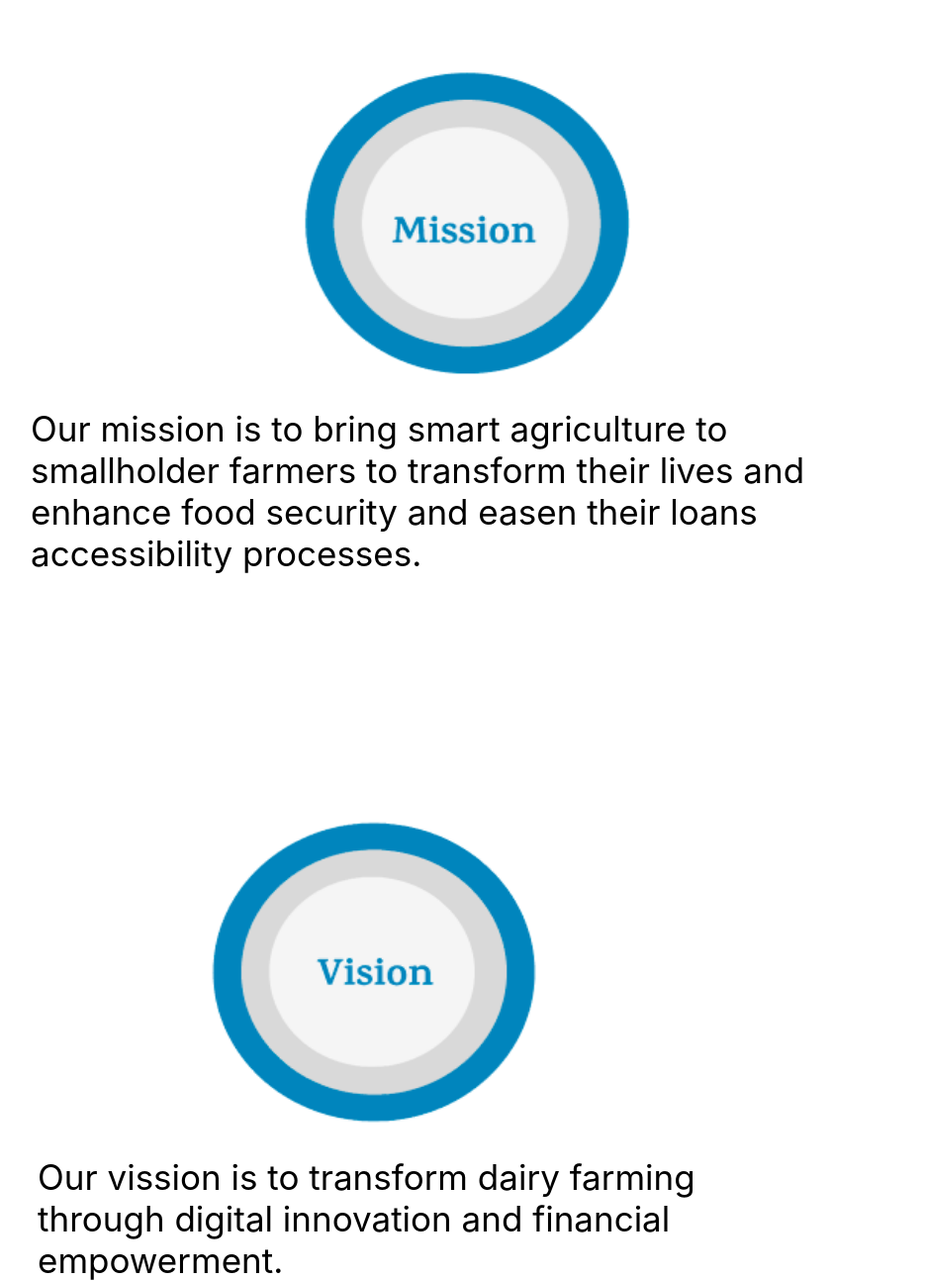
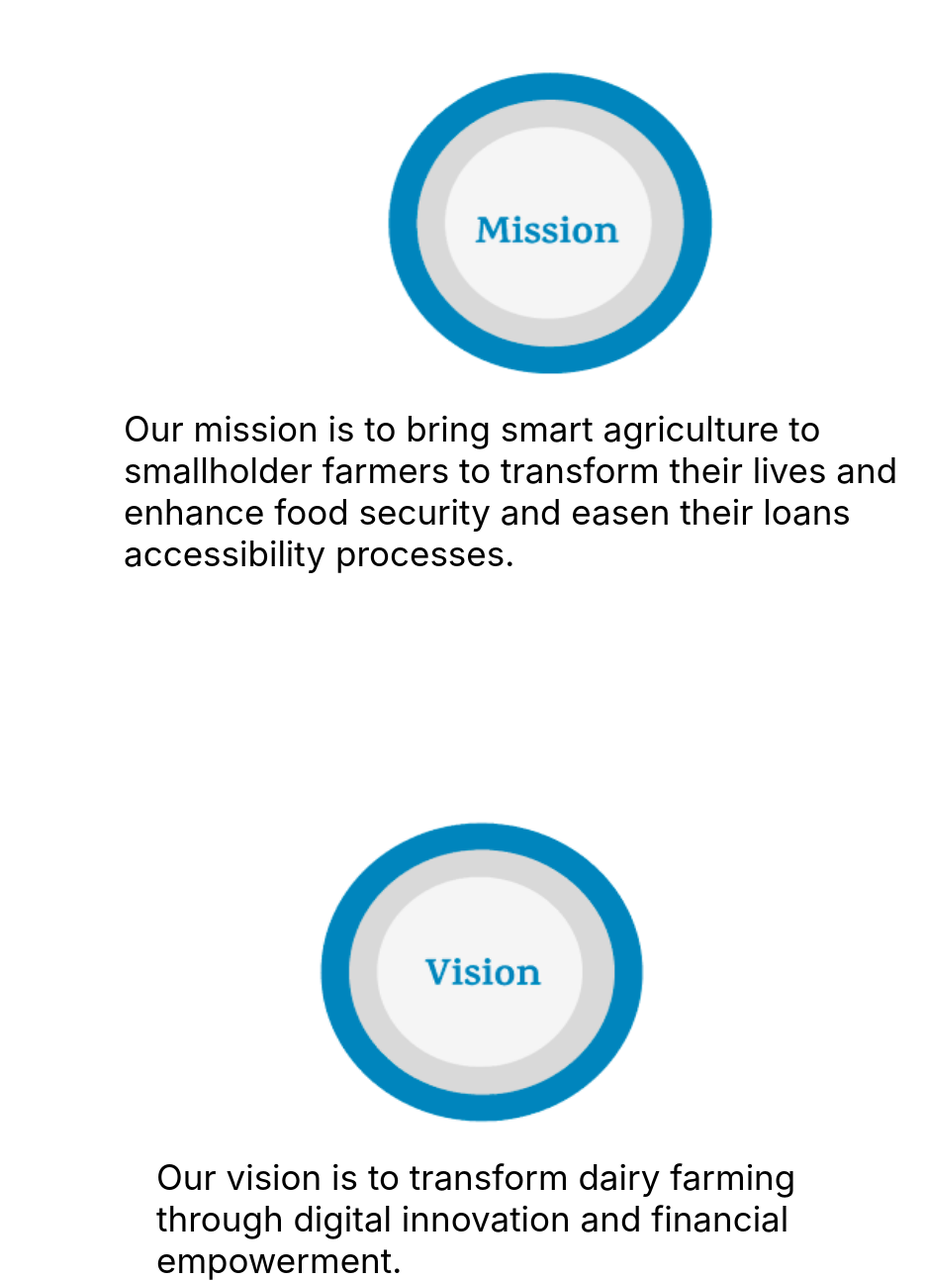
Before and after one commit to akirachix/Tech-Marvels-Informational, a React (Create React App) app in the folder wezesha/: page / in a window 1280 px wide. Shown: the whole page at 99% size, without its empty margins (92-1028 px from the left). Built offline with nearby package versions, Linux system fonts and the light colour scheme.

Commit message:
increased font size

```diff
--- a/wezesha/src/vision-mission/index.css
+++ b/wezesha/src/vision-mission/index.css
@@ -10,7 +10,7 @@ welcome{
     width: 30%;
     margin-top: 27px;
     margin-left: 58%;
-    font-size: 23px;
+    font-size: 30px;
     text-align: start;
 }
 .our-vission{
@@ -20,17 +20,17 @@ welcome{
     text-align: start;
     margin-left: 23%;
     flex-wrap: wrap;
-    font-size: 23px;
+    font-size: 30px;
 }
 #image{
     width: 323px;
     height: 259px;
-    margin-top: -3px;
+    margin-top: -6px;
     margin-left: 64%;
 }
 .imagee{
-    margin-top: -19.8%;
-    margin-left: -70px;
+    margin-top: -21.4%;
+    margin-left: -270px;
 }
 .mision{
    margin-left: -57px;
@@ -55,7 +55,7 @@ welcome{
         width: 150px;
         height: 160px;
         margin-top: 20px;
-        margin-left: 63%;
+        margin-left: 54%;
         transform: translateX(-50%);
     }
     .welcome{
@@ -89,18 +89,18 @@ welcome{
   }
   @media screen and (min-width:414px) and (max-width:556px){
     #image {
-        width: 280px;
-        height: 220px;
+        width: 208px;
+        height: 160px;
         margin-top: 20px;
-        margin-left: 89%;
+        margin-left: 59%;
         transform: translateX(-50%);
     }
 
     #images {
-        width: 250px;
-        height: 250px;
-        margin-top: 20px;
-        margin-left: 85%;
+        width: 170px;
+        height: 170px;
+        margin-top: 14px;
+        margin-left: 58%;
         transform: translateX(-50%);
     }
     .welcome{
@@ -109,20 +109,20 @@ welcome{
     .our-mission{
         color: rgb(0, 0, 0);
         flex-wrap: wrap;
-        width: 123%;
+        width: 63%;
         margin-top: 12px;
         margin-left:140px;
-        font-size: 32px;
+        font-size: 18px;
         text-align: start;
     }
     .our-vission{
         color: rgb(0, 0, 0);
-        width: 123%;
+        width: 63%;
         margin-top: 12px;
         text-align: start;
         margin-left: 150px;
         flex-wrap: wrap;
-        font-size: 32px;
+        font-size: 18px;
     }
     .imagee{
         margin-top: 15%;
@@ -130,6 +130,7 @@ welcome{
     }
     .mision{
         margin-left: -57px;
+        margin-top: -6%;
      }
 
   }
@@ -138,15 +139,15 @@ welcome{
         width: 360px;
         height: 250px;
         margin-top: 20px;
-        margin-left: 120%;
+        margin-left: 105%;
         transform: translateX(-50%);
     }
 
     #images {
-        width: 320px;
+        width: 308px;
         height: 277px;
         margin-top: 20px;
-        margin-left: 120%;
+        margin-left: 100%;
         transform: translateX(-50%);
     }
     .welcome{
@@ -155,7 +156,7 @@ welcome{
     .our-mission{
         color: rgb(0, 0, 0);
         flex-wrap: wrap;
-        width: 123%;
+        width: 110%;
         margin-top: 12px;
         margin-left:380px;
         font-size: 35px;
@@ -163,7 +164,7 @@ welcome{
     }
     .our-vission{
         color: rgb(0, 0, 0);
-        width: 123%;
+        width: 110%;
         margin-top: 12px;
         text-align: start;
         margin-left: 384px;
@@ -172,10 +173,10 @@ welcome{
     }
     .imagee{
         margin-top: 15%;
-        margin-left: -70px;
+        margin-left: -286px;
     }
     .mision{
-        margin-left: -57px;
+        margin-left: -287px;
      }
     }
 
@@ -222,6 +223,7 @@ welcome{
     }
     .mision{
         margin-left: -57px;
+        margin-top: -23px;
      }
   }
 
@@ -230,7 +232,7 @@ welcome{
         width: 370px;
         height: 280px;
         margin-top: 20px;
-        margin-left: 50%;
+        margin-left: 54%;
         transform: translateX(-50%);
     }
 
@@ -238,7 +240,7 @@ welcome{
         width: 300px;
         height: 320px;
         margin-top: 20px;
-        margin-left: 46%;
+        margin-left: 48%;
         transform: translateX(-50%);
     }
     .welcome{
@@ -264,10 +266,10 @@ welcome{
     }
     .imagee{
         margin-top: 15%;
-        margin-left: -70px;
+        margin-left: 30px;
     }
     .mision{
-        margin-left: -57px;
+        margin-left: 30px;
      }
 
   }
@@ -277,7 +279,7 @@ welcome{
         width: 460px;
         height: 350px;
         margin-top: 20px;
-        margin-left: 50%;
+        margin-left: 53%;
         transform: translateX(-50%);
     }
 
@@ -285,7 +287,7 @@ welcome{
         width: 370px;
         height: 360px;
         margin-top: 20px;
-        margin-left: 40%;
+        margin-left: 43%;
         transform: translateX(-50%);
     }
     .welcome{
@@ -311,10 +313,10 @@ welcome{
     }
     .imagee{
         margin-top: 15%;
-        margin-left: -70px;
+        margin-left: 50px;
     }
     .mision{
-        margin-left: -57px;
+        margin-left: 37px;
      }
 
   }
--- a/wezesha/src/vision-mission/index.js
+++ b/wezesha/src/vision-mission/index.js
@@ -18,7 +18,7 @@ const Welcome=()=>{
         <div className='imagee'>
             <img id ="images" src={vision}/>
             <div className='our-vission'>
-                Our vission is to transform dairy farming
+                Our vision is to transform dairy farming
                 through digital innovation and financial
                 empowerment.
             </div>
```
